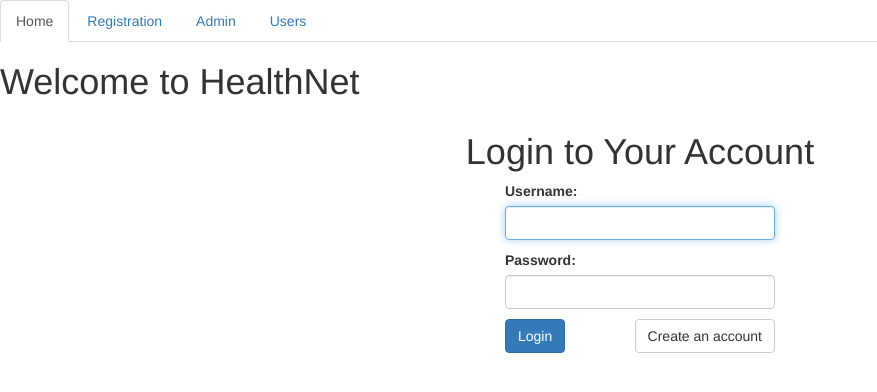
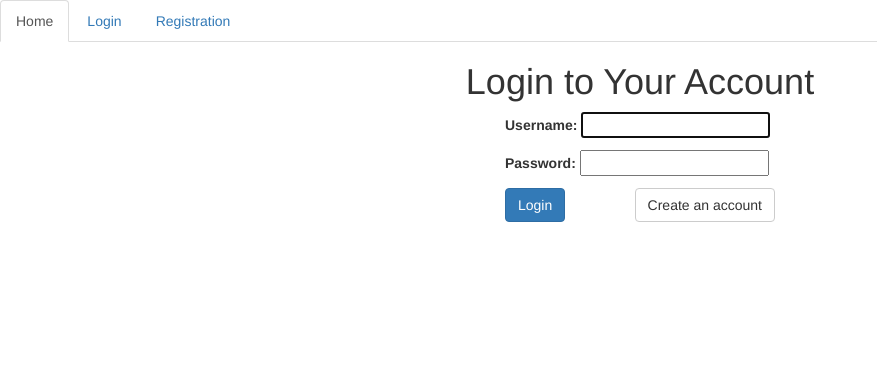
Before and after one commit to hqp6684/hnet, a Django app: page /login/ in a window 1280 px wide. Shown: the top 392 px of the page, without its empty margins (0-877 px from the left). Run offline with Django 3.2, Linux system fonts and the light colour scheme; parts of the project's set-up code (start-up, migrations or seed data) failed here and were passed over; some libraries are stand-ins or nearby versions.

Commit message:
navi bar updated, logout

```diff
--- a/healthnet/views.py
+++ b/healthnet/views.py
@@ -2,5 +2,5 @@
 from django.http import HttpResponse
 from django.template import RequestContext, loader
 
-def home(request, template='base.html'):
+def home(request, template='index.html'):
 	return render(request, template)
--- a/login/forms.py
+++ b/login/forms.py
@@ -1,3 +1,29 @@
+from __future__ import unicode_literals
+
+import warnings
+
+from django import forms
+from django.forms.util import flatatt
+from django.template import loader
+from django.utils.datastructures import SortedDict
+from django.utils.encoding import force_bytes
+from django.utils.html import format_html, format_html_join
+from django.utils.http import urlsafe_base64_encode
+from django.utils.safestring import mark_safe
+from django.utils.text import capfirst
+from django.utils.translation import ugettext, ugettext_lazy as _
+
+from django.contrib.auth import authenticate, get_user_model
+from django.contrib.auth.models import User
+from django.contrib.auth.hashers import UNUSABLE_PASSWORD_PREFIX, identify_hasher
+from django.contrib.auth.tokens import default_token_generator
+from django.contrib.sites.models import get_current_site
+
+
+
+
+
+
 from django.db import models
 from django import forms
 from django.contrib.auth import authenticate
@@ -58,8 +84,8 @@
     Base class for authenticating users. Extend this to get a form that accepts
     username/password logins.
     """
-    username = forms.CharField(max_length=254)
-    password = forms.CharField(label=_("Password"), widget=forms.PasswordInput)
+    username = forms.CharField(max_length=254,widget=forms.TextInput(attrs={'class':'form-control'}))
+    password = forms.CharField(label=_("Password"), widget=forms.PasswordInput(attrs={'class':'form-control'}))
 
     error_messages = {
         'invalid_login': _("Please enter a correct %(username)s and password. "
@@ -95,16 +121,27 @@
                     code='invalid_login',
                     params={'username': self.username_field.verbose_name},
                 )
-            elif not self.user_cache.is_active:
-                raise forms.ValidationError(
-                    self.error_messages['inactive'],
-                    code='inactive',
-                )
+            else:
+                self.confirm_login_allowed(self.user_cache)
+
         return self.cleaned_data
 
-    def check_for_test_cookie(self):
-        warnings.warn("check_for_test_cookie is deprecated; ensure your login "
-                "view is CSRF-protected.", DeprecationWarning)
+    def confirm_login_allowed(self, user):
+        """
+        Controls whether the given User may log in. This is a policy setting,
+        independent of end-user authentication. This default behavior is to
+        allow login by active users, and reject login by inactive users.
+
+        If the given user cannot log in, this method should raise a
+        ``forms.ValidationError``.
+
+        If the given user may log in, this method should return None.
+        """
+        if not user.is_active:
+            raise forms.ValidationError(
+                self.error_messages['inactive'],
+                code='inactive',
+            )
 
     def get_user_id(self):
         if self.user_cache:
--- /dev/null
+++ b/login/templates/login/loggedout.html
@@ -0,0 +1,6 @@
+{%extends "base.html"%}
+{%block content%}
+
+<div class="alert alert-success" role="alert">You have successfully logged out</div>
+
+{%endblock%}
--- /dev/null
+++ b/login/templates/login/login_success.html
@@ -0,0 +1,6 @@
+{%extends "base.html"%}
+{%block content%}
+
+<div class="alert alert-success" role="alert">You have successfully logged in</div>
+
+{%endblock%}
--- a/login/urls.py
+++ b/login/urls.py
@@ -4,8 +4,9 @@
 
 #include((pattern_list, app_namespace, instance_namespace))
 urlpatterns = patterns('',
-	url(r'^$', 'login.views.loginUser', name='loginUser'),
-
+	url(r'^$', 'login.views.loginTest1', name='loginUser'),
+	url(r'^loggedin', 'login.views.login_redirect', name='login_redirect'),
+	url(r'^logout/', 'login.views.logout', name='logout'),
 
 
 )
--- a/login/views.py
+++ b/login/views.py
@@ -1,12 +1,50 @@
-from django.shortcuts import render
+from django.shortcuts import render, redirect
 
 # Create your views here.
 from django.contrib.auth import authenticate, login
 
-from login.forms import loginForm
+from login.forms import loginForm, AuthenticationForm
 
 from django.http import HttpResponseRedirect, HttpResponse
 
+
+from django.core.urlresolvers import reverse_lazy
+
+
+import warnings
+
+from django.conf import settings
+# Avoid shadowing the login() and logout() views below.
+from django.contrib.auth import (
+    REDIRECT_FIELD_NAME, get_user_model, login as auth_login,
+    logout as auth_logout,
+)
+from django.contrib.auth.decorators import login_required
+from django.contrib.auth.forms import (
+    AuthenticationForm, PasswordChangeForm, PasswordResetForm, SetPasswordForm,
+)
+from django.contrib.auth.tokens import default_token_generator
+
+from django.core.urlresolvers import reverse
+from django.http import HttpResponseRedirect, QueryDict
+from django.shortcuts import resolve_url
+from django.template.response import TemplateResponse
+
+from django.utils.encoding import force_text
+from django.utils.http import is_safe_url, urlsafe_base64_decode
+from django.utils.six.moves.urllib.parse import urlparse, urlunparse
+from django.utils.translation import ugettext as _
+from django.views.decorators.cache import never_cache
+from django.views.decorators.csrf import csrf_protect
+from django.views.decorators.debug import sensitive_post_parameters
+
+
+
+
+def login_redirect(request, template_name='login/login_success.html'):
+    data={}
+
+    return render(request, template_name, data)
 
 # Login user method
 def loginUser(request):
@@ -22,14 +60,66 @@
             return HttpResponseRedirect("/")  # Redirect to a success page.
     return render(request, 'login/login.html', {'form': form})
 
-def loginTest1(request):
-	if request.method =='POST':
-		form = AuthenticationForm(request.POST)
-		if form.is_valid():
-			login(request,form.get_user())
-			return HttpResponseRedirect('/')
-		else:
-			HttpResponse("invalid")
-	else:
-		form = AuthenticationForm
-	return render(request, 'login/login.html',{'form':form})
+@sensitive_post_parameters()
+@csrf_protect
+@never_cache
+def loginTest1(request, template_name='login/login.html'):
+    args = {}
+    if request.user.is_authenticated():
+        return redirect('login_redirect')
+    if request.method =='POST':
+        form = AuthenticationForm(request, request.POST)
+        if form.is_valid():
+            login(request,form.get_user())
+            return redirect('login_redirect')
+    else:
+        form = AuthenticationForm()
+    args['form'] = form
+    return render(request, template_name,args)
+'''
+@sensitive_post_parameters()
+@csrf_protect
+@never_cache
+def login(request, template_name='login/login.html',
+          redirect_field_name=REDIRECT_FIELD_NAME,
+          authentication_form=AuthenticationForm,
+          current_app=None, extra_context=None):
+    """
+    Displays the login form and handles the login action.
+    """
+    redirect_to = request.POST.get(redirect_field_name,
+                                   request.GET.get(redirect_field_name, ''))
+
+    if request.method == "POST":
+        form = authentication_form(request, data=request.POST)
+        if form.is_valid():
+
+            # Ensure the user-originating redirection url is safe.
+            if not is_safe_url(url=redirect_to, host=request.get_host()):
+                redirect_to = resolve_url(settings.LOGIN_REDIRECT_URL)
+
+            # Okay, security check complete. Log the user in.
+            auth_login(request, form.get_user())
+
+            return HttpResponseRedirect(redirect_to)
+    else:
+        form = authentication_form(request)
+
+    context = {
+        'form': form,
+    }
+
+    return TemplateResponse(request, template_name, context)
+
+'''
+
+
+
+def logout(request,
+           template_name='login/loggedout.html'):
+    """
+    Logs out the user and displays 'You are logged out' message.
+    """
+    auth_logout(request)
+    context ={}
+    return render(request, template_name, context)
--- a/registration/templates/registration/registration_form.html
+++ b/registration/templates/registration/registration_form.html
@@ -3,7 +3,7 @@
 
 <div>
 
-<form action="/registration/" id="register" method="post">
+<form action="/registration/" id="registration" class="container" style="background-color: #FFFFFF; max-width: 450px; border-radius: 8px;"  method="post">
 {% csrf_token %}
 <div class="form-group">
 	<h1 style="text-align: center">Register for an Account</h1>
--- a/templates/base.html
+++ b/templates/base.html
@@ -5,7 +5,7 @@
     <meta charset="utf-8">
     <meta http-equiv="X-UA-Compatible" content="IE=edge">
     <meta name="viewport" content="width=device-width, initial-scale=1">
-    <title>Bootstrap 101 Template</title>
+    <title>Healtnet Template</title>
 
     <!-- Bootstrap -->
     <link href="{{STATIC_URL}}css/bootstrap.min.css" rel="stylesheet">
@@ -20,10 +20,20 @@
   <body>
 <ul class="nav nav-tabs">
   <li role="presentation" class="active"><a href="/">Home</a></li>
-  <li role="presentation"><a href="/registration">Registration</a></li>
+  {% if user.is_authenticated %}
+  <li role="presentation"><a href="/login/logout">Logout</a></li>
+  {% if user.is_staff%}
   <li role="presentation"><a href="/admin">Admin</a></li>
   <li role="presentation"><a href="/users">Users</a></li>
-</ul></ul><h1>Welcome to HealthNet</h1>
+  {%endif%}
+  {%  else %}
+  <li role="presentation"><a href="/login">Login</a></li>
+  <li role="presentation"><a href="/registration">Registration</a></li>
+
+  {%endif%}
+
+</ul>
+
 
     {% block content %}
     {% endblock %}
```
Also changed, not shown: templates/index.html (added, +12 -0 lines), db.sqlite3, 5 other files.
